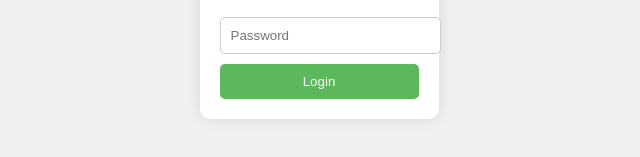
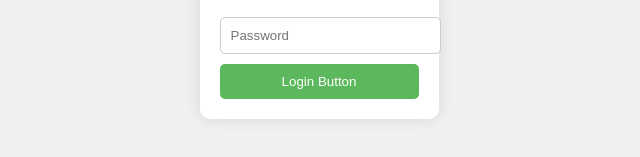
Before and after one commit to Shashankgowdasp/User-Login-CICD, a plain HTML site: page User Login/index.html in a window 1280 px wide. Shown: the part 417-574 px from the top of the page, 321-961 px from the left. Drawn offline with Linux system fonts and the light colour scheme.

Commit message:
Update index.html

```diff
--- a/User Login/index.html
+++ b/User Login/index.html
@@ -12,7 +12,7 @@
         <form id="loginForm">
             <input type="text" placeholder="Username" id="username" required><br>
             <input type="password" placeholder="Password" id="password" required><br>
-            <button type="submit">Login</button>
+            <button type="submit">Login Button</button>
         </form>
     </div>
     <script src="app.js"></script>
```
